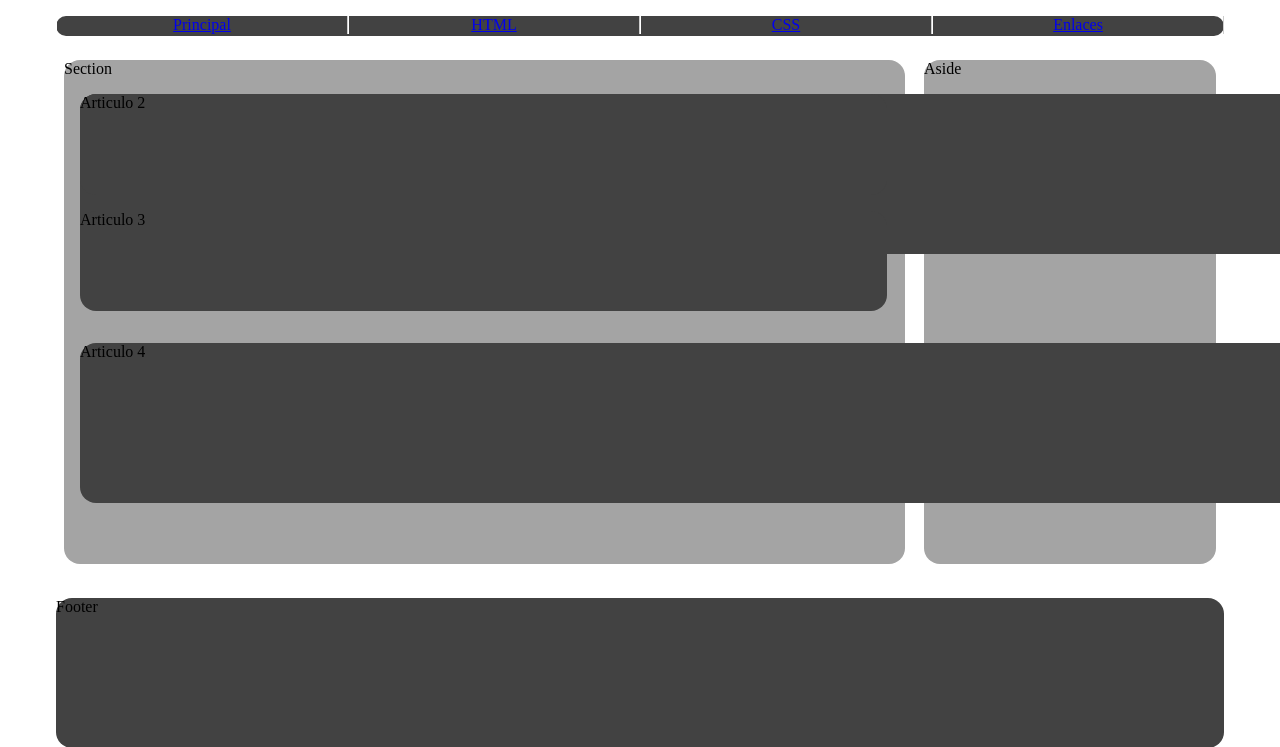
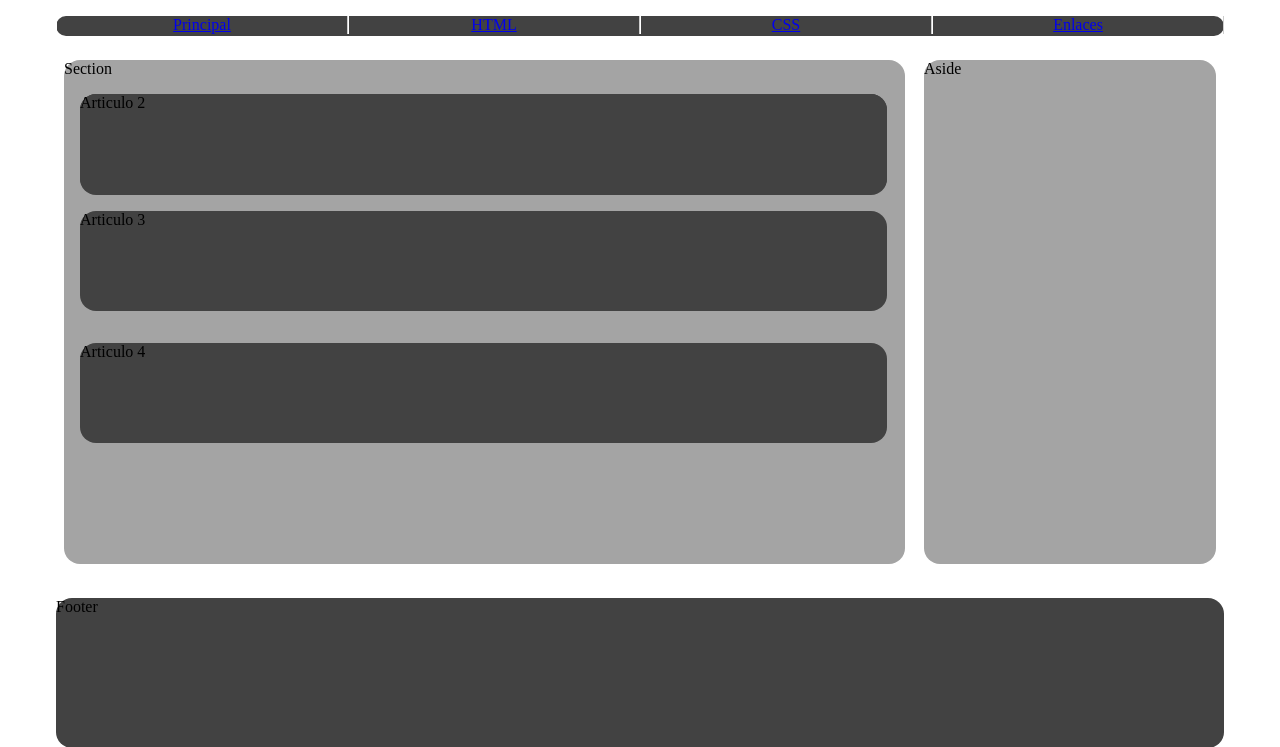
Before and after one commit to Cristian181199/2DAW, a PHP site: page /pages/css/index.html in a window 1280 px wide. Shown: the part 182-929 px from the top of the page. Run offline with PHP 8.4, Linux system fonts and the light colour scheme.

Commit message:
DWEC CORREGIDO SE DESCUADRABA LOS DIVS EN REPASO HTML

```diff
--- a/DWEC/Tema 1/ACT REPASO HTML - CSS/styles/css.css
+++ b/DWEC/Tema 1/ACT REPASO HTML - CSS/styles/css.css
@@ -77,6 +77,9 @@
 
 #articulo1 {
   position: fixed;
+  width: 807px;
+  height: 100px;
+
 }
 
 #articulo2 {
@@ -89,4 +92,6 @@
 
 #articulo4 {
   position: absolute;
+  width: 807px;
+  height: 100px;
 }
```
